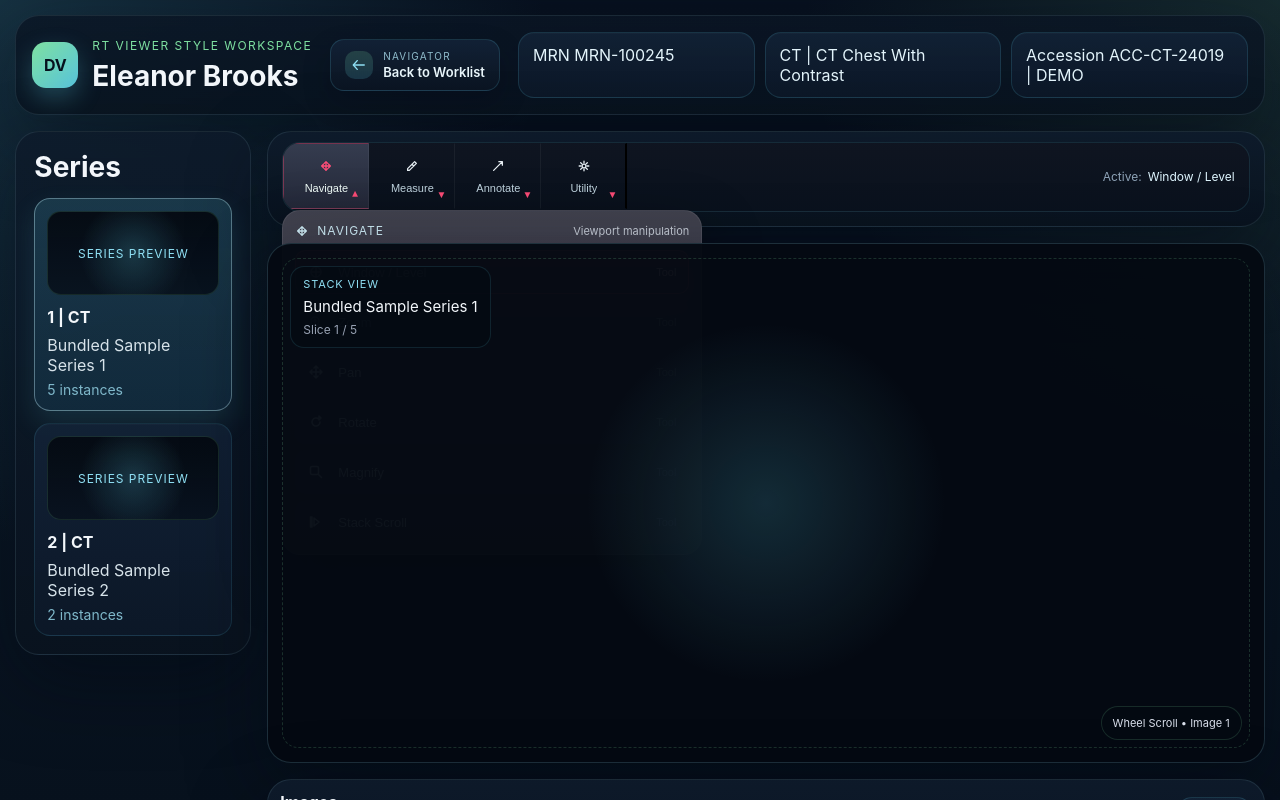
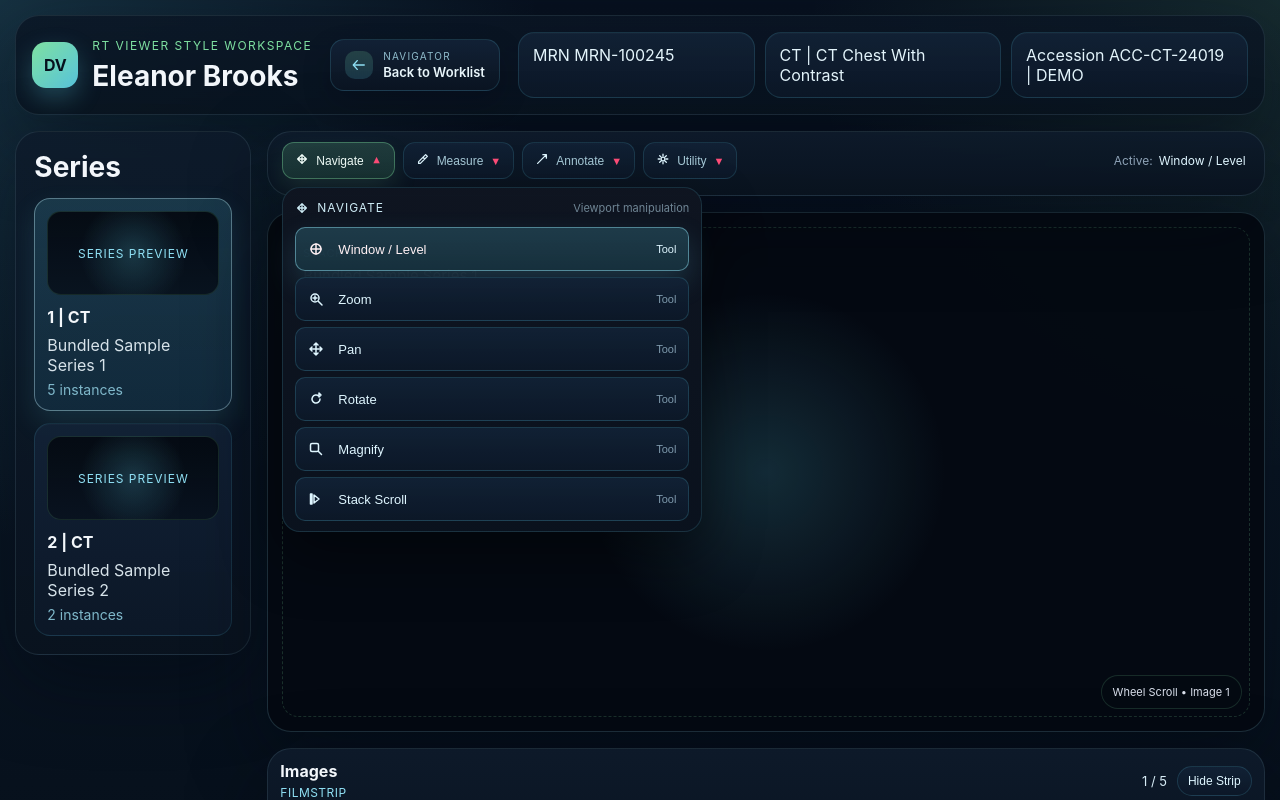
Before and after one commit to choijinkyung/cloud-dicom-viewer, a Next.js app in the folder apps/web/: page /studies/1.2.840.10008.1001.1 in a window 1280 px wide. Shown: the top 800 px of the page. Built offline with nearby package versions, Linux system fonts and the light colour scheme; no server answers.

Commit message:
fix: restore toolbar theme and overlay visibility

```diff
--- a/apps/web/app/studies/[studyInstanceUid]/StudyViewerClient.tsx
+++ b/apps/web/app/studies/[studyInstanceUid]/StudyViewerClient.tsx
@@ -753,6 +753,9 @@ export function StudyViewerClient({ study }: StudyViewerClientProps) {
               ...panelStyle,
               padding: "10px 14px 14px",
               width: "100%",
+              position: "relative",
+              zIndex: 8,
+              overflow: "visible",
             }}
           >
             <div
@@ -766,17 +769,11 @@ export function StudyViewerClient({ study }: StudyViewerClientProps) {
               <div
                 style={{
                   display: "flex",
-                  gap: "0",
-                  flexWrap: "nowrap",
+                  gap: "8px",
+                  flexWrap: "wrap",
                   alignItems: "center",
-                  overflowX: "auto",
+                  overflowX: "visible",
                   paddingBottom: "2px",
-                  scrollbarWidth: "thin",
-                  borderRadius: "18px",
-                  border: "1px solid rgba(88, 196, 220, 0.14)",
-                  background:
-                    "linear-gradient(180deg, rgba(15, 21, 33, 0.98), rgba(10, 18, 30, 0.98))",
-                  minHeight: "68px",
                 }}
               >
                 {TOOL_GROUPS.map((group) => {
@@ -810,45 +807,43 @@ export function StudyViewerClient({ study }: StudyViewerClientProps) {
                       style={{
                         background:
                           isActiveGroup || isOpen
-                            ? "linear-gradient(180deg, rgba(54, 61, 79, 0.98), rgba(37, 42, 58, 0.98))"
-                            : "transparent",
+                            ? "linear-gradient(180deg, rgba(126, 224, 161, 0.18), rgba(67, 143, 104, 0.24))"
+                            : "linear-gradient(180deg, rgba(18, 34, 54, 0.92), rgba(12, 24, 40, 0.98))",
                         color:
-                          isActiveGroup || isOpen ? "#f3fffb" : "#c2d6e1",
+                          isActiveGroup || isOpen ? "#f3fffb" : "#a7cad8",
                         border:
                           isActiveGroup || isOpen
-                            ? "1px solid rgba(255, 68, 112, 0.38)"
-                            : "1px solid transparent",
-                        borderRight:
-                          group !== TOOL_GROUPS[TOOL_GROUPS.length - 1]
-                            ? "1px solid rgba(255, 255, 255, 0.05)"
-                            : undefined,
-                        padding: "10px 12px 9px",
-                        minWidth: "86px",
-                        minHeight: "66px",
-                        borderRadius: "0",
+                            ? "1px solid rgba(126, 224, 161, 0.38)"
+                            : "1px solid rgba(88, 196, 220, 0.16)",
+                        padding: "9px 12px",
+                        minWidth: "unset",
+                        minHeight: "unset",
+                        borderRadius: "12px",
                         cursor: "pointer",
-                        fontSize: "11px",
-                        display: "grid",
-                        justifyItems: "center",
-                        alignContent: "center",
+                        fontSize: "12px",
+                        display: "inline-flex",
+                        justifyItems: "unset",
+                        alignContent: "unset",
+                        alignItems: "center",
                         gap: "7px",
                         flexShrink: 0,
                         position: "relative",
+                        boxShadow:
+                          isActiveGroup || isOpen
+                            ? "0 12px 24px rgba(126, 224, 161, 0.12)"
+                            : "none",
                       }}
                     >
                       <span
                         style={{
                           color:
-                            isActiveGroup || isOpen ? "#ff4d78" : "#e5edf2",
+                            isActiveGroup || isOpen ? "#f3fffb" : "#dff6ff",
                         }}
                       >
                         <ToolGroupIcon group={group.key} />
                       </span>
                       <span
                         style={{
-                          maxWidth: "68px",
-                          overflow: "hidden",
-                          textOverflow: "ellipsis",
                           whiteSpace: "nowrap",
                         }}
                       >
@@ -856,13 +851,10 @@ export function StudyViewerClient({ study }: StudyViewerClientProps) {
                       </span>
                       <span
                         style={{
-                          fontSize: "10px",
+                          fontSize: "11px",
                           transform: isOpen ? "rotate(180deg)" : "rotate(0deg)",
                           transition: "transform 160ms ease",
                           color: "#ff4d78",
-                          position: "absolute",
-                          right: "8px",
-                          bottom: "8px",
                         }}
                       >
                         ▼
@@ -874,7 +866,7 @@ export function StudyViewerClient({ study }: StudyViewerClientProps) {
                 <div
                   style={{
                     marginLeft: "auto",
-                    padding: "0 14px",
+                    padding: "0 4px 0 8px",
                     display: "flex",
                     alignItems: "center",
                     color: "#8ea3b7",
@@ -894,13 +886,13 @@ export function StudyViewerClient({ study }: StudyViewerClientProps) {
                 <div
                   style={{
                     position: "absolute",
-                    top: "calc(100% - 2px)",
+                    top: "calc(100% + 6px)",
                     left: 0,
-                    zIndex: 10,
+                    zIndex: 30,
                     borderRadius: "18px",
-                    border: "1px solid rgba(255, 255, 255, 0.08)",
+                    border: "1px solid rgba(88, 196, 220, 0.16)",
                     background:
-                      "linear-gradient(180deg, rgba(65, 66, 79, 0.98), rgba(52, 53, 66, 0.98))",
+                      "linear-gradient(180deg, rgba(15, 21, 33, 0.98), rgba(10, 18, 30, 0.98))",
                     padding: "12px 12px 10px",
                     display: "grid",
                     gap: "12px",
@@ -930,7 +922,7 @@ export function StudyViewerClient({ study }: StudyViewerClientProps) {
                       <ToolGroupIcon group={openToolGroup} />
                       {openToolGroup}
                     </div>
-                    <div style={{ color: "#c4cad4", fontSize: "11px" }}>
+                    <div style={{ color: "#6f8594", fontSize: "11px" }}>
                       {GROUP_DESCRIPTIONS[openToolGroup]}
                     </div>
                   </div>
@@ -981,16 +973,16 @@ export function StudyViewerClient({ study }: StudyViewerClientProps) {
                                 gap: "12px",
                                 padding: "0 12px",
                                 background: isActive
-                                  ? "linear-gradient(180deg, rgba(255, 76, 119, 0.2), rgba(155, 45, 76, 0.24))"
-                                  : "rgba(255, 255, 255, 0.02)",
+                                  ? "linear-gradient(180deg, rgba(88, 196, 220, 0.22), rgba(42, 108, 122, 0.32))"
+                                  : "linear-gradient(180deg, rgba(18, 34, 54, 0.92), rgba(12, 24, 40, 0.98))",
                                 color: isActive ? "#fff1f4" : "#dff6ff",
                                 border: isActive
-                                  ? "1px solid rgba(255, 110, 148, 0.48)"
-                                  : "1px solid transparent",
+                                  ? "1px solid rgba(143, 223, 243, 0.48)"
+                                  : "1px solid rgba(88, 196, 220, 0.2)",
                                 borderRadius: "10px",
                                 cursor: "pointer",
                                 boxShadow: isActive
-                                  ? "0 12px 28px rgba(235, 55, 99, 0.18)"
+                                  ? "0 12px 28px rgba(88, 196, 220, 0.18)"
                                   : "none",
                                 textAlign: "left",
                               }}
@@ -1008,7 +1000,7 @@ export function StudyViewerClient({ study }: StudyViewerClientProps) {
                               </span>
                               <span
                                 style={{
-                                  color: isActive ? "#ffd7e0" : "#9099aa",
+                                  color: isActive ? "#dff6ff" : "#7f9aad",
                                   fontSize: "11px",
                                 }}
                               >
```
